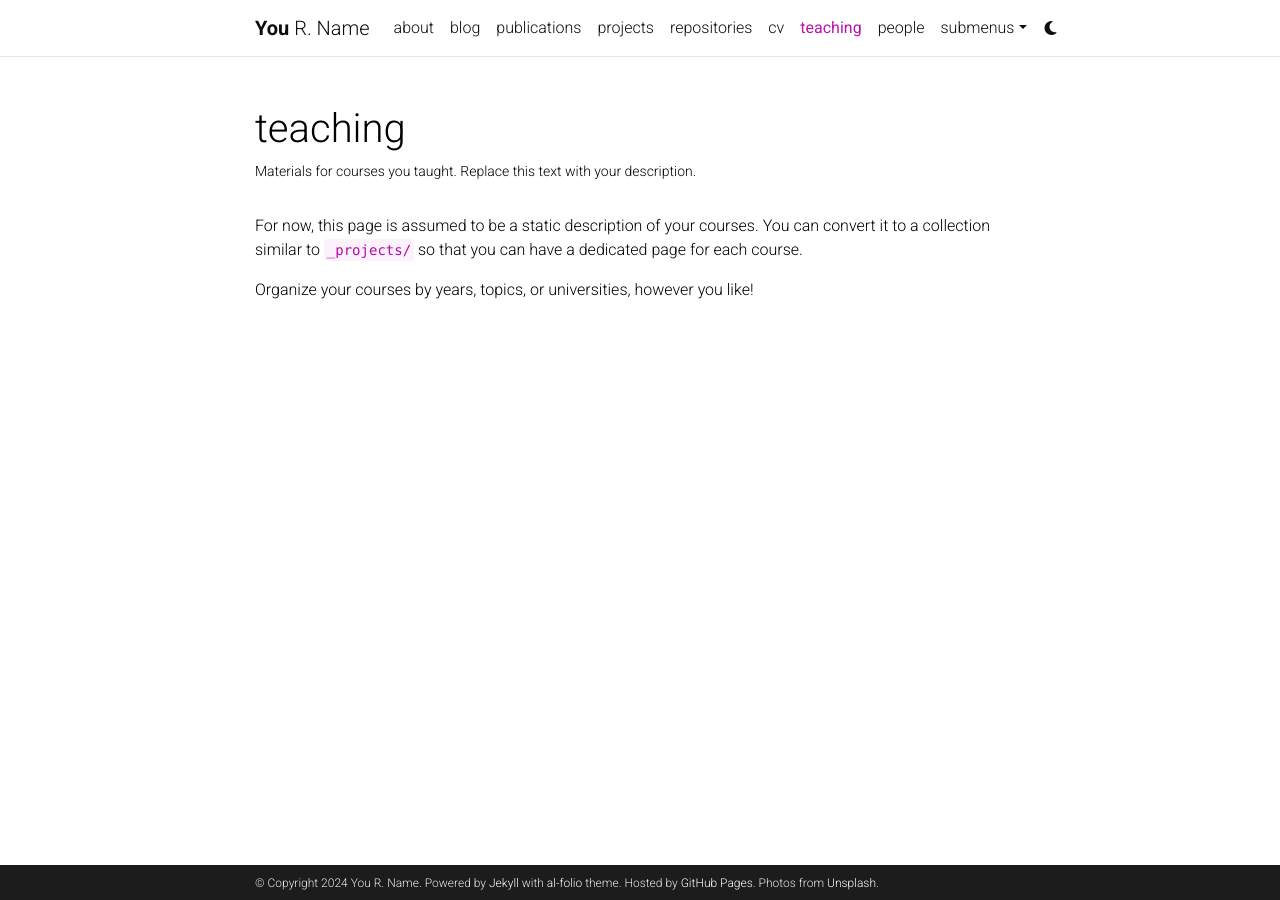
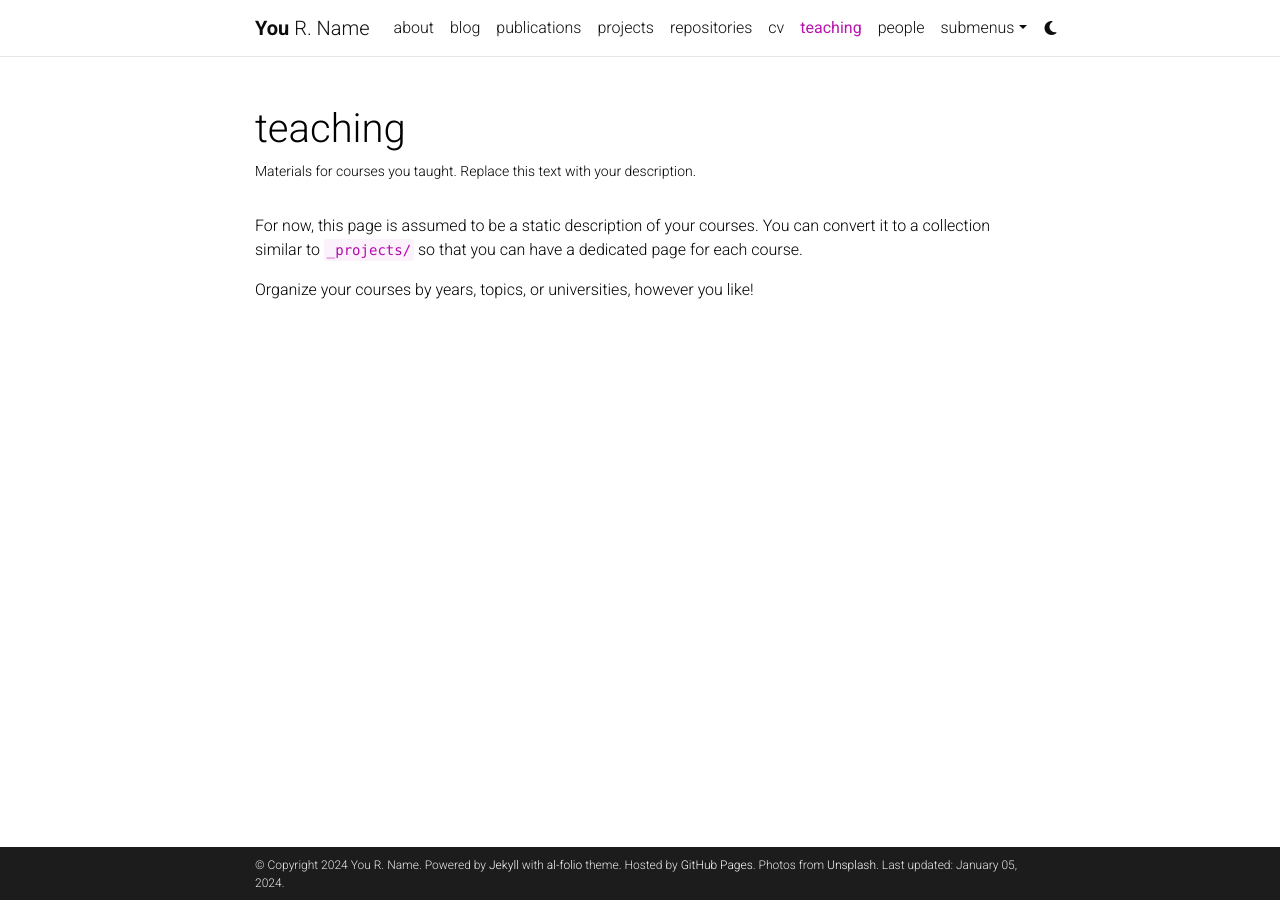
Before and after one commit to weiguo-test/weiguo-test.github.io, a Jekyll site: the page built from _pages/teaching.md, in a window 1280 px wide. Built offline with Jekyll 4.4.1, drawn with Linux system fonts in a browser that asks for light colours; comment, search, counter and statistics services are not loaded; a style sheet for code colours, icons or effects is not loaded; some of the changed lines change nothing that is shown.

Commit message:
Update _config.yml

```diff
--- a/_config.yml
+++ b/_config.yml
@@ -18,9 +18,9 @@
 lang: en # the language of your site (for example: en, fr, cn, ru, etc.)
 icon: ⚛️  # the emoji used as the favicon (alternatively, provide image name in /assets/img/)
 
-url: https://alshedivat.github.io # the base hostname & protocol for your site
-baseurl: /al-folio # the subpath of your site, e.g. /blog/. Leave blank for root
-last_updated: false # set to true if you want to display last updated in the footer
+url: https://weiguo-test.github.io # the base hostname & protocol for your site
+baseurl: # the subpath of your site, e.g. /blog/. Leave blank for root
+last_updated: true # set to true if you want to display last updated in the footer
 impressum_path:  # set to path to include impressum link in the footer, use the same path as permalink in a page, helps to conform with EU GDPR
 
 # -----------------------------------------------------------------------------
```
